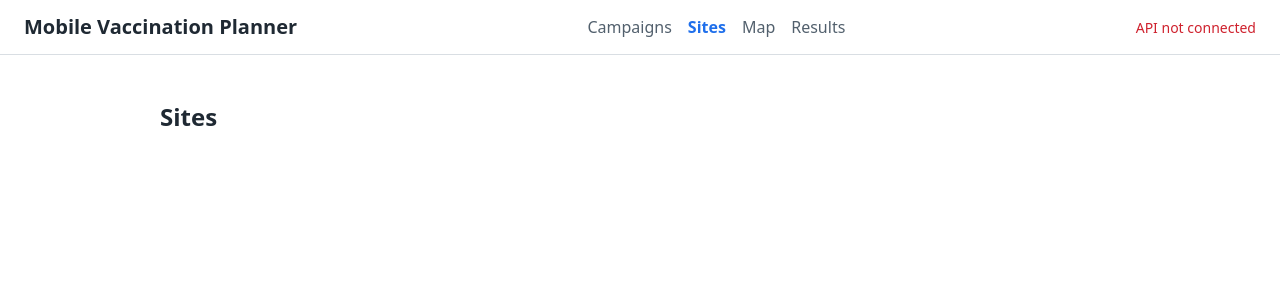
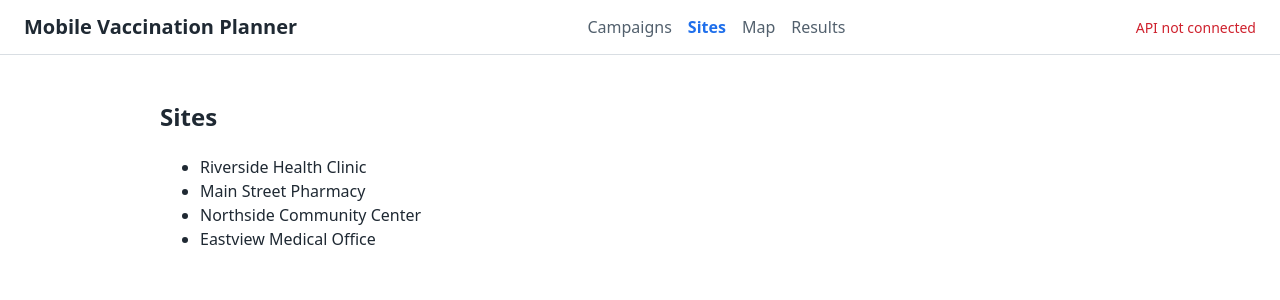
Before and after one commit to at5790/Software-Class-SESA, a React (Vite) app in the folder frontend/: page /sites in a window 1280 px wide. Shown: the top 300 px of the page. Built offline with nearby package versions, Linux system fonts and the light colour scheme; no server answers.

Commit message:
Show mock vaccination sites on the Sites page

```diff
--- /dev/null
+++ b/frontend/src/data/mockSites.js
@@ -0,0 +1,37 @@
+// fake vaccination sites until the backend has a sites endpoint
+const mockSites = [
+  {
+    id: '1',
+    name: 'Riverside Health Clinic',
+    address: '120 River Rd',
+    location: { type: 'Point', coordinates: [-74.006, 40.7128] },
+    capacity: 300,
+    active: true,
+  },
+  {
+    id: '2',
+    name: 'Main Street Pharmacy',
+    address: '45 Main St',
+    location: { type: 'Point', coordinates: [-73.995, 40.7306] },
+    capacity: 120,
+    active: true,
+  },
+  {
+    id: '3',
+    name: 'Northside Community Center',
+    address: '9 North Ave',
+    location: { type: 'Point', coordinates: [-73.9442, 40.8116] },
+    capacity: 200,
+    active: false,
+  },
+  {
+    id: '4',
+    name: 'Eastview Medical Office',
+    address: '310 East Blvd',
+    location: { type: 'Point', coordinates: [-73.9352, 40.7306] },
+    capacity: 150,
+    active: true,
+  },
+]
+
+export default mockSites
--- a/frontend/src/pages/SitesPage.jsx
+++ b/frontend/src/pages/SitesPage.jsx
@@ -1,5 +1,17 @@
+import mockSites from '../data/mockSites.js'
+
+// lists the vaccination sites, using mock data for now
 function SitesPage() {
-  return <h2>Sites</h2>
+  return (
+    <section>
+      <h2>Sites</h2>
+      <ul>
+        {mockSites.map((site) => (
+          <li key={site.id}>{site.name}</li>
+        ))}
+      </ul>
+    </section>
+  )
 }
 
 export default SitesPage
```
Also changed, not shown: 1 other file (tests, documents, lock files or other folders).
